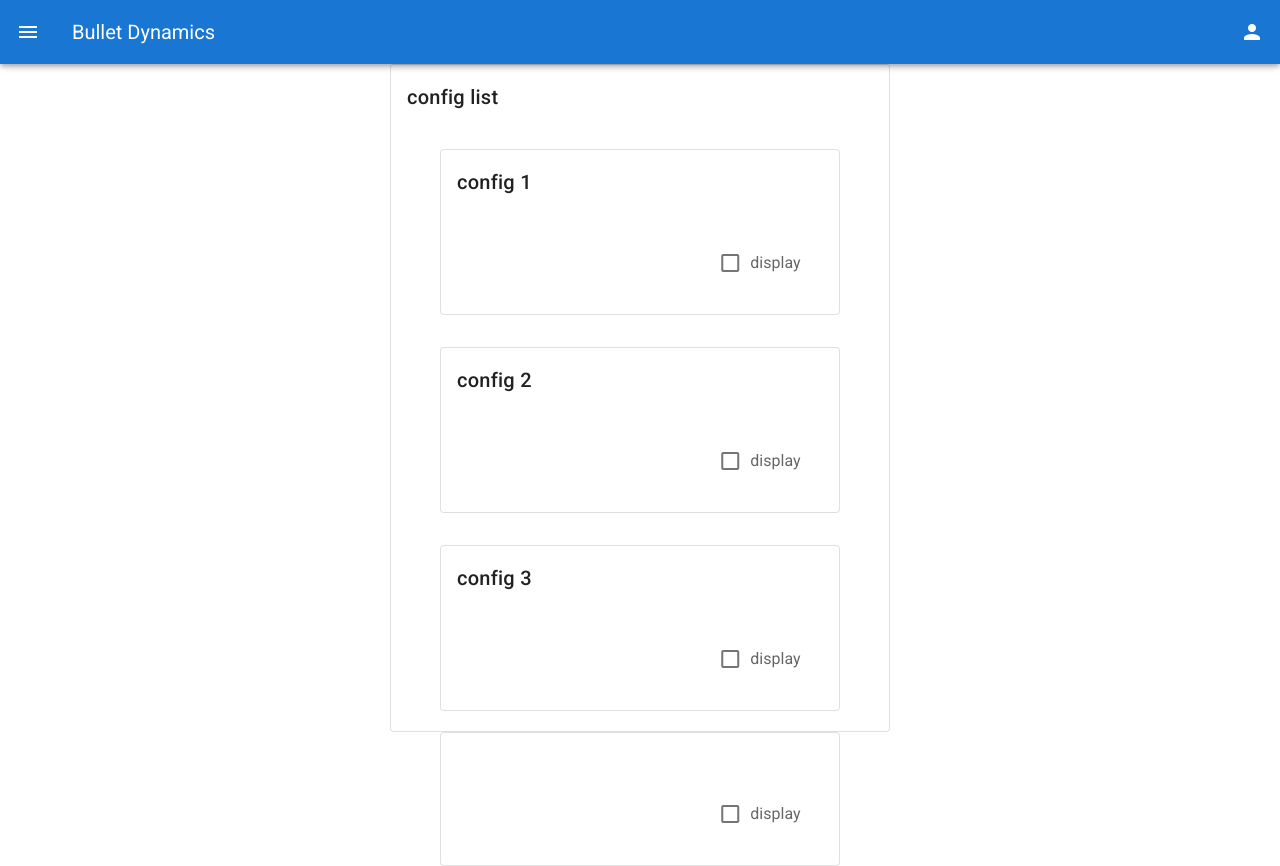
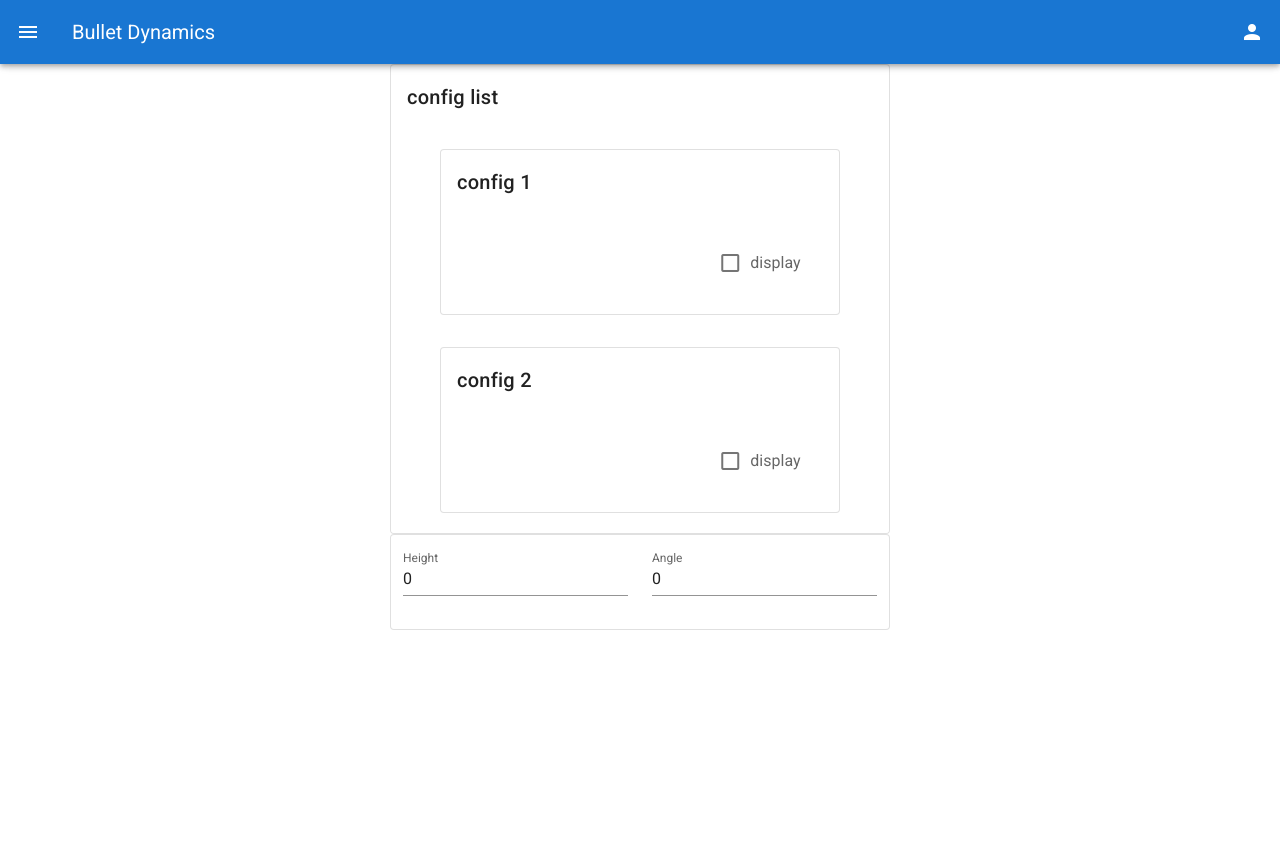
Before and after one commit to HE-Arc/bullet-dynamics, a Vue app in the folder bullet-dynamics-frontend/: page /#/simulator in a window 1280 px wide. After the commit the page ends 800 px from the top, so only its background shows below. Built offline with nearby package versions, Linux system fonts and the light colour scheme.

Commit message:
Creation of param component

```diff
--- a/bullet-dynamics-frontend/src/components/SimulatorConfigElement.vue
+++ b/bullet-dynamics-frontend/src/components/SimulatorConfigElement.vue
@@ -31,6 +31,7 @@
     name: 'SimulatorConfigElement',
 
     data: () => ({
+        checkbox:''
     }),
 
     props: ['name'],
--- a/bullet-dynamics-frontend/src/components/SimulatorConfigList.vue
+++ b/bullet-dynamics-frontend/src/components/SimulatorConfigList.vue
@@ -32,9 +32,6 @@ export default {
       {
         name: "config 2",
       },
-      {
-        name: "config 3",
-      },
     ],
   }),
 };
--- /dev/null
+++ b/bullet-dynamics-frontend/src/components/SimulatorParamList.vue
@@ -0,0 +1,45 @@
+<template>
+  <v-card class="mx-auto" max-width="500" outlined>
+    <v-form ref="form">
+      <v-container>
+        <v-row justify="space-between">
+          <v-col cols="6">
+            <v-text-field
+              v-model="height"
+              type="number"
+              :rules="rules"
+              label="Height"
+            ></v-text-field>
+          </v-col>
+          <v-col cols="6">
+            <v-text-field
+              v-model="angle"
+              type="number"
+              :rules="rules"
+              label="Angle"
+            ></v-text-field>
+          </v-col>
+        </v-row>
+      </v-container>
+    </v-form>
+  </v-card>
+</template>
+
+<script>
+export default {
+  name: "SimulatoParamList",
+
+  data: () => ({
+    height: 0,
+    angle: 0,
+    items: [
+      {
+        name: "config 1",
+      },
+      {
+        name: "config 2",
+      },
+    ],
+  }),
+};
+</script>
--- a/bullet-dynamics-frontend/src/views/Simulator.vue
+++ b/bullet-dynamics-frontend/src/views/Simulator.vue
@@ -1,20 +1,20 @@
 <template>
-  <div class="home">
+  <div>
     <SimulatorConfigList/>
-    <SimulatorConfigElement/>
+    <SimulatorParamList/>
   </div>
 </template>
 
 <script>
 // @ is an alias to /src
-import SimulatorConfigElement from '@/components/SimulatorConfigElement.vue'
 import SimulatorConfigList from '../components/SimulatorConfigList.vue'
+import SimulatorParamList from '../components/SimulatorParamList.vue'
 
 export default {
   name: 'Simulator',
   components: {
-    SimulatorConfigElement,
-    SimulatorConfigList
+    SimulatorConfigList,
+    SimulatorParamList
   }
 }
 </script>
```
